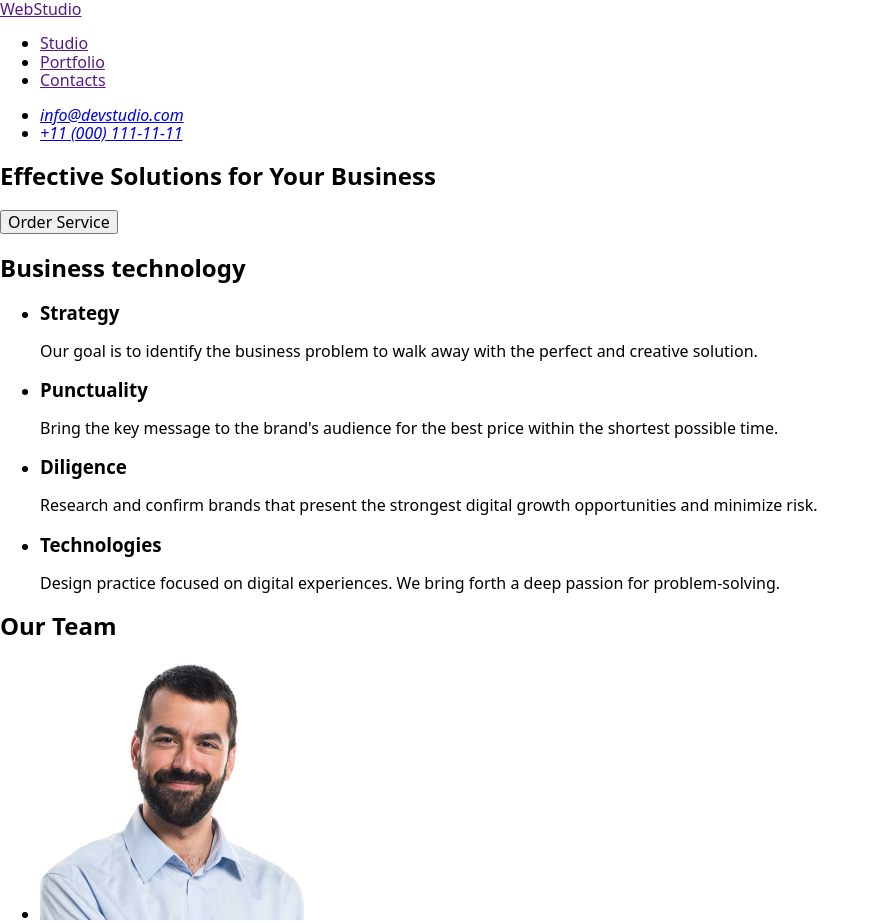
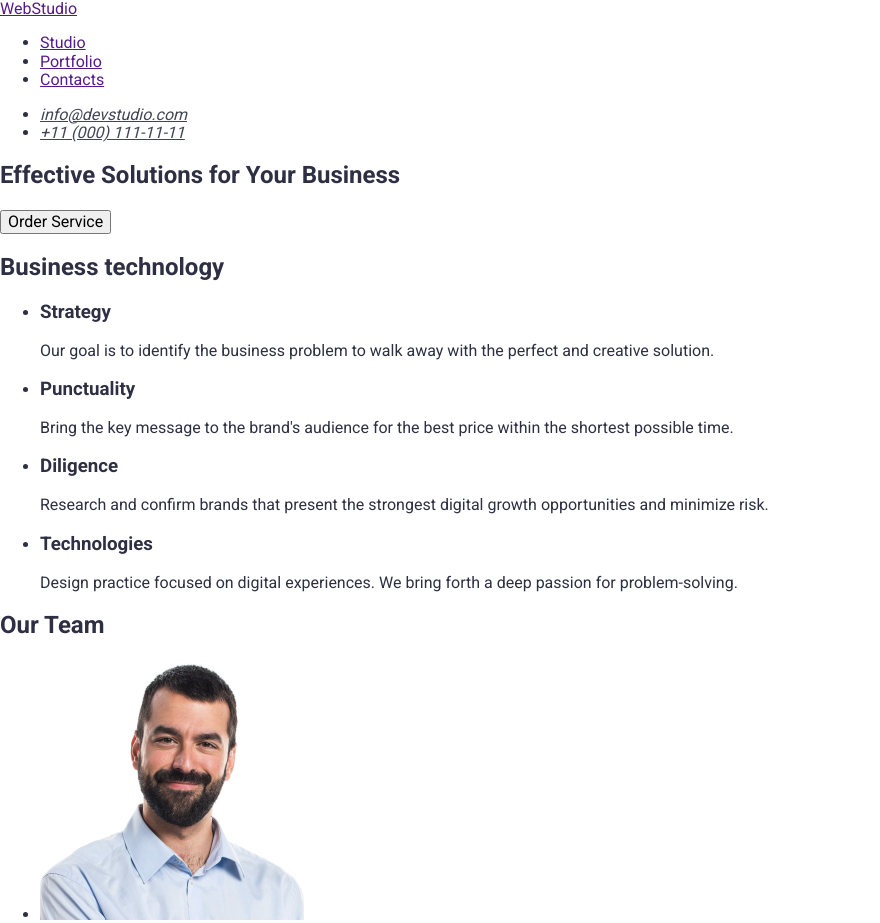
Before and after one commit to Granyons/goit-markup-hw-02, a plain HTML site: page index.html in a window 1280 px wide. Shown: the top 923 px of the page, without its empty margins (0-880 px from the left). Drawn offline with nearby package versions, Linux system fonts and the light colour scheme.

Commit message:
css-link-psevdoclass-color

```diff
--- a/css/styles.css
+++ b/css/styles.css
@@ -0,0 +1,23 @@
+/*font-family: 'Raleway', sans-serif;*/
+:root {
+  --primary-acsent-color: #4d5ae5;
+  --second-acsent-color: #404bbf;
+  --text-color: #434455;
+}
+
+body {
+  font-family: 'Roboto', sans-serif;
+  color: #2e2f42;
+  background-color: #ffffff;
+}
+
+.adress-list .link {
+  color: var(--text-color);
+}
+.link:hover,
+.link:focus {
+  color: var(--primary-acsent-color);
+}
+.link:active {
+  color: var(--second-acsent-color);
+}
--- a/index.html
+++ b/index.html
@@ -3,10 +3,17 @@
   <head>
     <meta charset="UTF-8" />
     <meta name="viewport" content="width=device-width, initial-scale=1.0" />
+    <link rel="preconnect" href="https://fonts.googleapis.com" />
+    <link rel="preconnect" href="https://fonts.gstatic.com" crossorigin />
+    <link
+      href="https://fonts.googleapis.com/css2?family=Raleway:wght@700&family=Roboto:wght@400;500;700&display=swap"
+      rel="stylesheet"
+    />
     <link
       href=" https://cdn.jsdelivr.net/npm/modern-normalize@2.0.0/modern-normalize.min.css "
       rel="stylesheet"
     />
+    <link rel="stylesheet" href="./css/styles.css" />
     <title>Effective Business Solutions</title>
   </head>
 
@@ -16,20 +23,22 @@
       <!--logo & navigation-->
       <nav>
         <a href="">WebStudio</a>
-        <ul>
-          <li><a href="">Studio</a></li>
-          <li><a href="">Portfolio</a></li>
-          <li><a href="">Contacts</a></li>
+        <ul class="navigate">
+          <li><a href="" class="link">Studio</a></li>
+          <li><a href="" class="link">Portfolio</a></li>
+          <li><a href="" class="link">Contacts</a></li>
         </ul>
       </nav>
       <!--contact-->
       <address>
-        <ul>
+        <ul class="adress-list">
           <li>
-            <a href="mailto:info@devstudio.com">info@devstudio.com</a>
+            <a href="mailto:info@devstudio.com" class="link"
+              >info@devstudio.com</a
+            >
           </li>
           <li>
-            <a href="tel:+110001111111">+11 (000) 111-11-11</a>
+            <a href="tel:+110001111111" class="link">+11 (000) 111-11-11</a>
           </li>
         </ul>
       </address>
```
